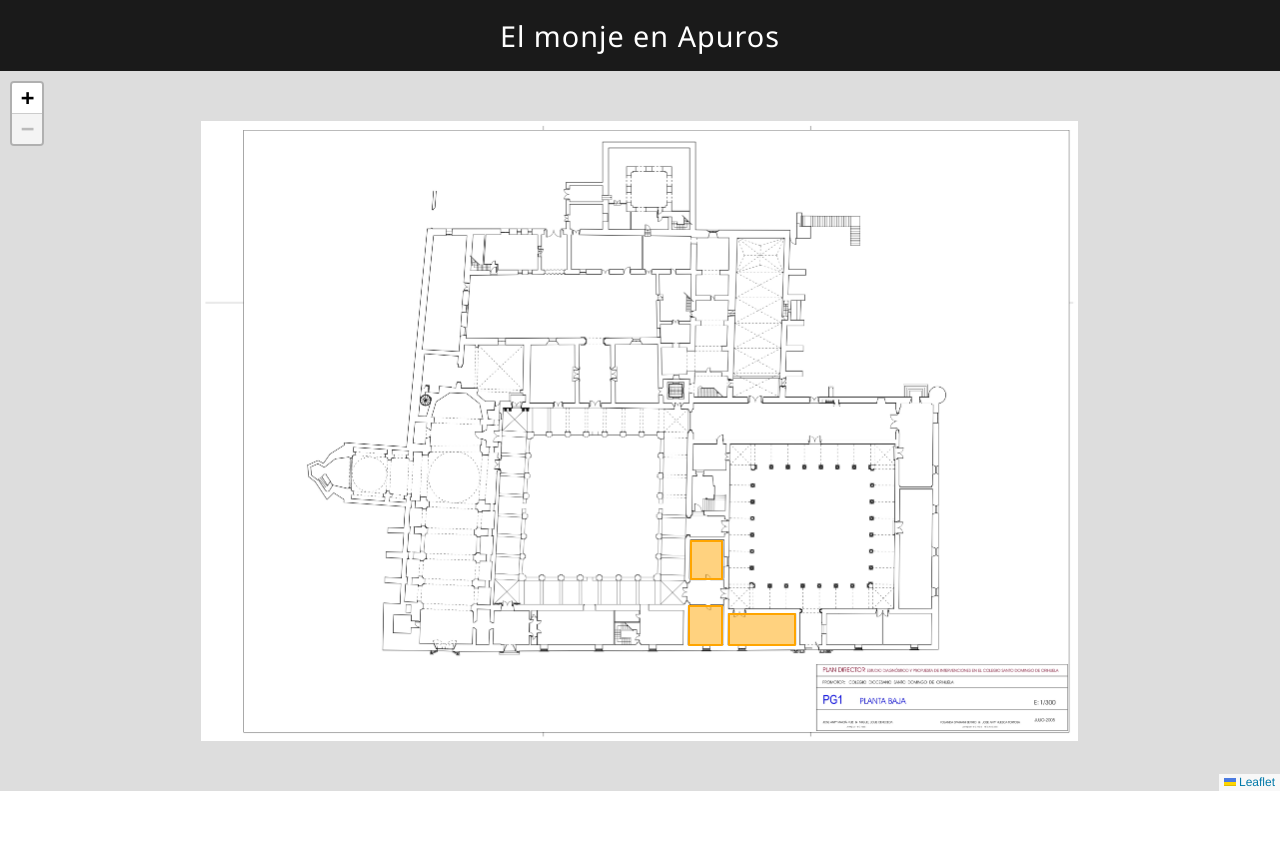
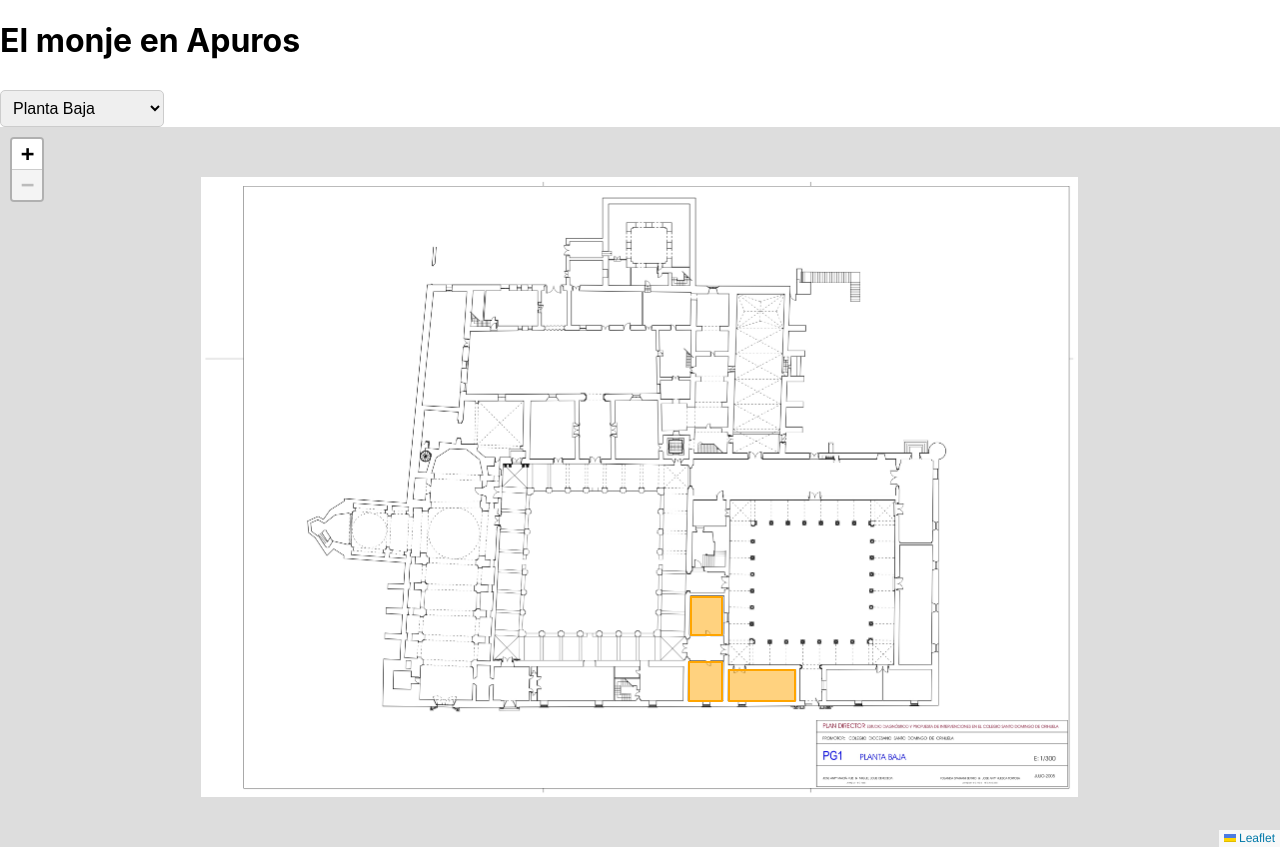
Before and after one commit to PedroGalan23/rutas-emergencia, a React (Create React App) app: page / in a window 1280 px wide. Before the commit the page ends 800 px from the top, so only its background shows below. Built offline with nearby package versions, Linux system fonts and the light colour scheme.

Commit message:
selector

```diff
--- a/src/App.js
+++ b/src/App.js
@@ -9,7 +9,11 @@ import {
 } from 'react-leaflet';
 import { CRS, divIcon } from 'leaflet';
 import 'leaflet/dist/leaflet.css';
-import planoImg from './assets/PG1-PlantaBaja.jpg';
+import planoBaja from './assets/PG1-PlantaBaja.jpg';
+import planoIntermedia from './assets/PG2-Planta Intermedia.jpg';
+import planoPrimera from './assets/PG3-Planta Primera.jpg';
+import planoSegunda from './assets/PG4-Planta Segunda.jpg';
+import planoCubierta from './assets/PG5-Planta cubierta.jpg';
 import aulasData from './data/aulas.json';
 
 function App() {
@@ -17,6 +21,15 @@ function App() {
   const imageHeight = 4963;
   const imageBounds = [[0, 0], [imageHeight, imageWidth]];
   const [aulaActiva, setAulaActiva] = useState(null);
+  const [plantaSeleccionada, setPlantaSeleccionada] = useState('Planta Baja');
+
+  const planos = {
+    'Planta Baja': planoBaja,
+    'Planta Intermedia': planoIntermedia,
+    'Planta Primera': planoPrimera,
+    'Planta Segunda': planoSegunda,
+    'Planta Cubierta': planoCubierta
+  };
 
   const arrowIcon = divIcon({
     html: '⬅️',
@@ -44,20 +57,33 @@ function App() {
     return null;
   }
 
-  const aulas = aulasData["Planta Baja"];
+  const aulas = aulasData[plantaSeleccionada];
 
   return (
     <div className="App">
-      <header style={{
-        backgroundColor: '#1a1a1a',
-        color: '#fff',
-        padding: '1rem',
-        textAlign: 'center',
-        fontSize: '1.8rem',
-        fontFamily: 'Segoe UI, sans-serif',
-        letterSpacing: '1px'
-      }}>
-        El monje en Apuros
+      <header className="app-header">
+        <h1>El monje en Apuros</h1>
+        <select
+          value={plantaSeleccionada}
+          onChange={(e) => {
+            setPlantaSeleccionada(e.target.value);
+            setAulaActiva(null); // 🔥 Esto borra la ruta cuando cambias de planta
+          }}
+          style={{
+            padding: '0.5rem',
+            fontSize: '1rem',
+            marginTop: '0.5rem',
+            borderRadius: '5px',
+            border: '1px solid #ccc'
+          }}
+        >
+
+          {Object.keys(planos).map((planta) => (
+            <option key={planta} value={planta}>
+              {planta}
+            </option>
+          ))}
+        </select>
       </header>
 
       <MapContainer
@@ -65,10 +91,10 @@ function App() {
         bounds={imageBounds}
         minZoom={-3}
         maxZoom={1}
-        style={{ width: '100%', height: '90vh' }}
+        style={{ width: '100%', height: 'calc(100vh - 80px)' }}
         whenCreated={(map) => map.fitBounds(imageBounds)}
       >
-        <ImageOverlay url={planoImg} bounds={imageBounds} />
+        <ImageOverlay url={planos[plantaSeleccionada]} bounds={imageBounds} />
 
         {/* Aulas (resaltadas dinámicamente al clic) */}
         {aulas.map((aula) => {
```
